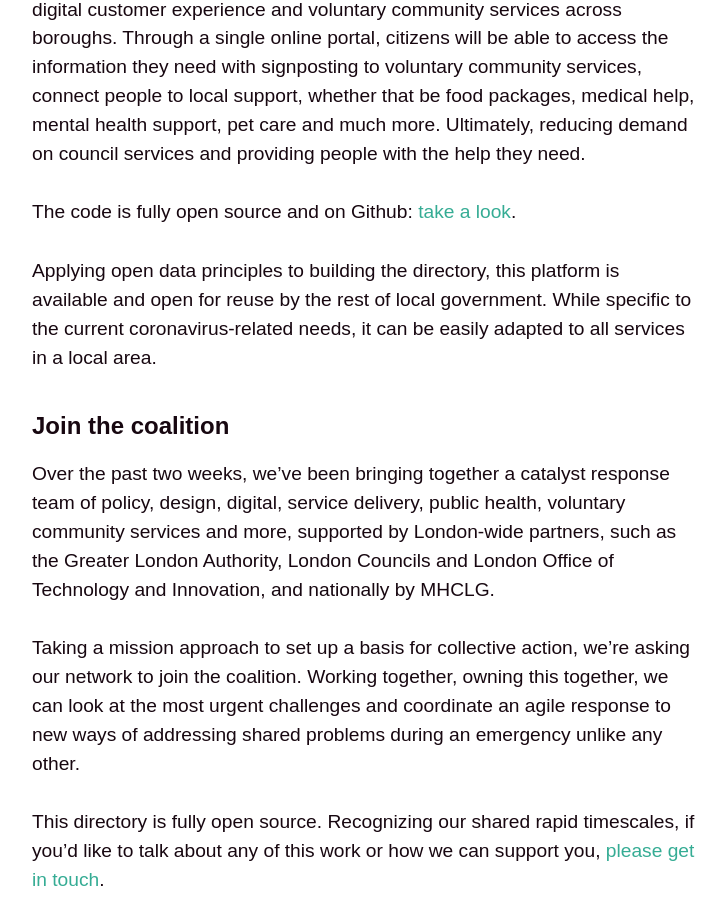
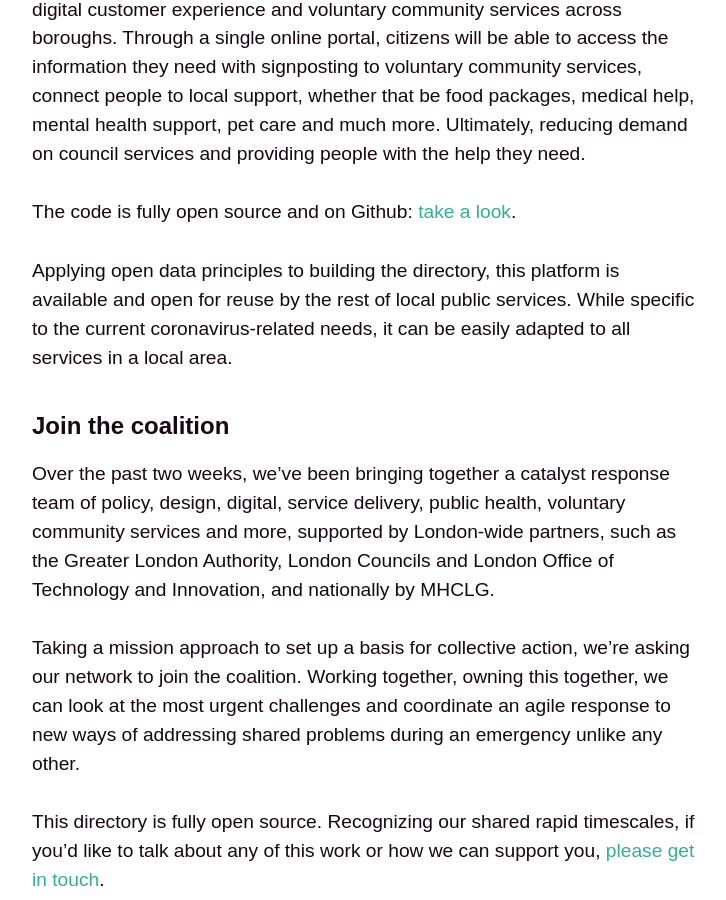
Before and after one commit to wearefuturegov/london-coronavirus-response-microsite, a Jekyll site: the page built from _posts/2020-03-26-localgov-directory-for-coronavirus-support.markdown, in a window 1280 px wide and 900 px high, scrolled down 1673 px. Shown: the whole window, without its empty margins (108-834 px from the left). Built offline with Jekyll 4.4.1, drawn with Linux system fonts in a browser that asks for light colours; some web fonts are replaced; some of the changed text lies outside the part shown.

Commit message:
Update 2020-03-26-localgov-directory-for-coronavirus-support.markdown

```diff
--- a/_posts/2020-03-26-localgov-directory-for-coronavirus-support.markdown
+++ b/_posts/2020-03-26-localgov-directory-for-coronavirus-support.markdown
@@ -1,5 +1,5 @@
 ---
-title:  "A local gov directory for coronavirus support"
+title:  "A local public services directory for coronavirus support"
 date:   2020-03-23 19:50:31 +0000
 permalink: /blog/:title
 ---
@@ -26,7 +26,7 @@ This shared directory of local services brings together insight and data from di
 
 The code is fully open source and on Github: [take a look](http://github.com/wearefuturegov/camden-service-directory).
 
-Applying open data principles to building the directory, this platform is available and open for reuse by the rest of local government. While specific to the current coronavirus-related needs, it can be easily adapted to all services in a local area.
+Applying open data principles to building the directory, this platform is available and open for reuse by the rest of local public services. While specific to the current coronavirus-related needs, it can be easily adapted to all services in a local area.
 
 
 ## Join the coalition
```
